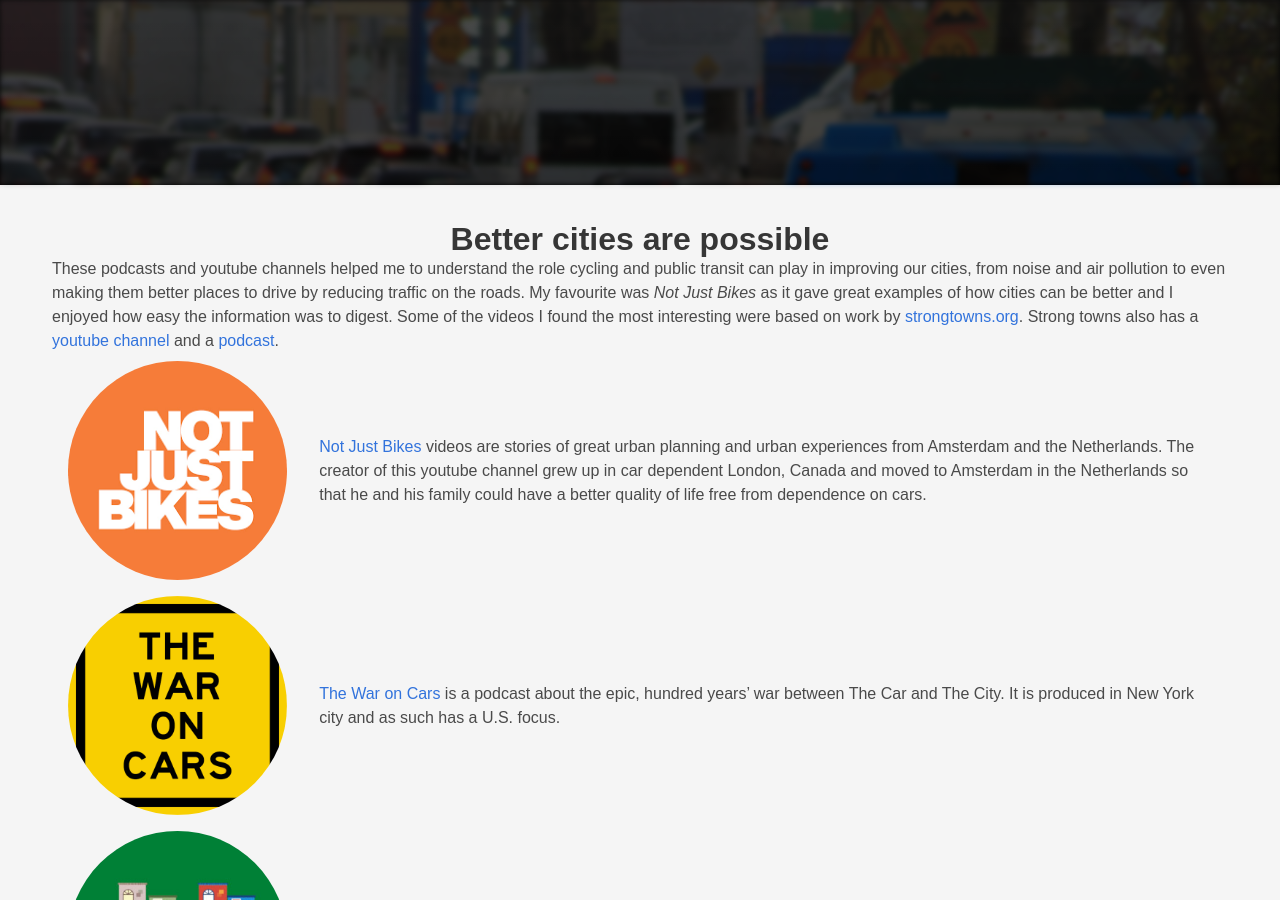
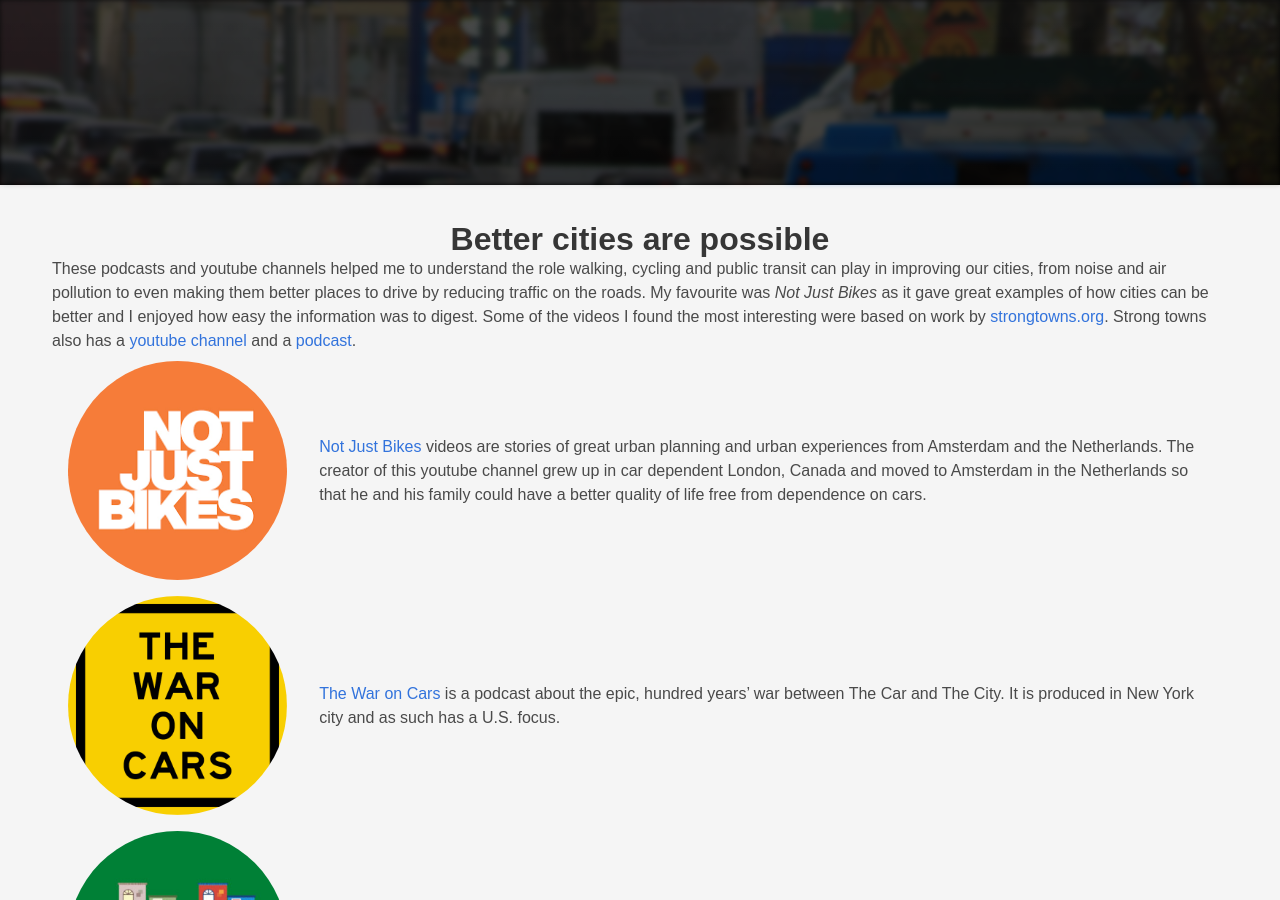
Before and after one commit to cgeroux/cars_ruin_cities, a Jekyll site: the page built from index.md, in a window 1280 px wide and 900 px high, scrolled down 715 px. Built offline with Jekyll 4.4.1, drawn with Linux system fonts in a browser that asks for light colours; nearby versions of some CDN libraries; some web fonts are replaced.

Commit message:
Added walking

```diff
--- a/_includes/hints.html
+++ b/_includes/hints.html
@@ -6,7 +6,7 @@
         <div>
         <h1 class="title">Better cities are possible</h1>
 
-        <p class="has-text-left">These podcasts and youtube channels helped me to understand the role cycling and public transit can play in improving our cities, from noise and air pollution to even making them better places to drive by reducing traffic on the roads. My favourite was <i>Not Just Bikes</i> as it gave great examples of how cities can be better and I enjoyed how easy the information was to digest. Some of the videos I found the most interesting were based on work by <a href="https://www.strongtowns.org/">strongtowns.org</a>. Strong towns also has a <a href="https://www.youtube.com/channel/UCTeYrzSQ3YCp3RovGH4y8Ew">youtube channel</a> and a <a href="https://www.strongtowns.org/podcast">podcast</a>.</p>
+        <p class="has-text-left">These podcasts and youtube channels helped me to understand the role walking, cycling and public transit can play in improving our cities, from noise and air pollution to even making them better places to drive by reducing traffic on the roads. My favourite was <i>Not Just Bikes</i> as it gave great examples of how cities can be better and I enjoyed how easy the information was to digest. Some of the videos I found the most interesting were based on work by <a href="https://www.strongtowns.org/">strongtowns.org</a>. Strong towns also has a <a href="https://www.youtube.com/channel/UCTeYrzSQ3YCp3RovGH4y8Ew">youtube channel</a> and a <a href="https://www.strongtowns.org/podcast">podcast</a>.</p>
         </div>
       </div>
 
```
